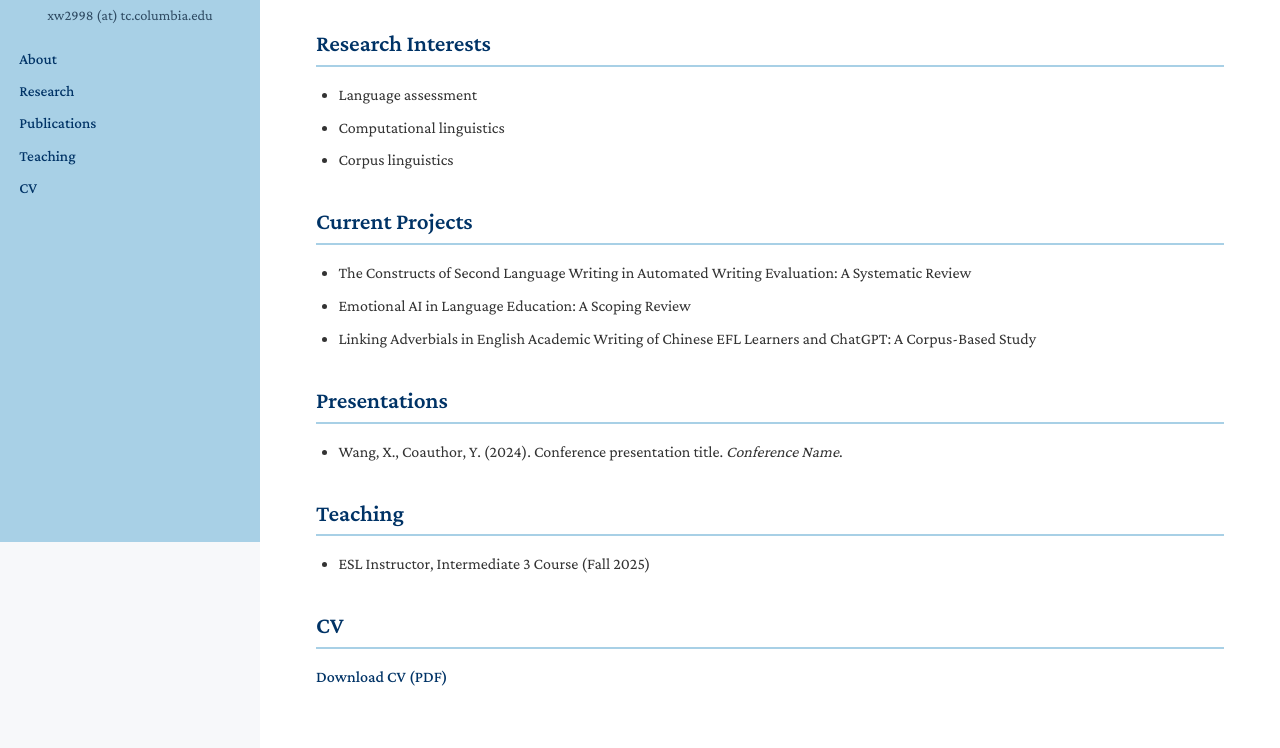
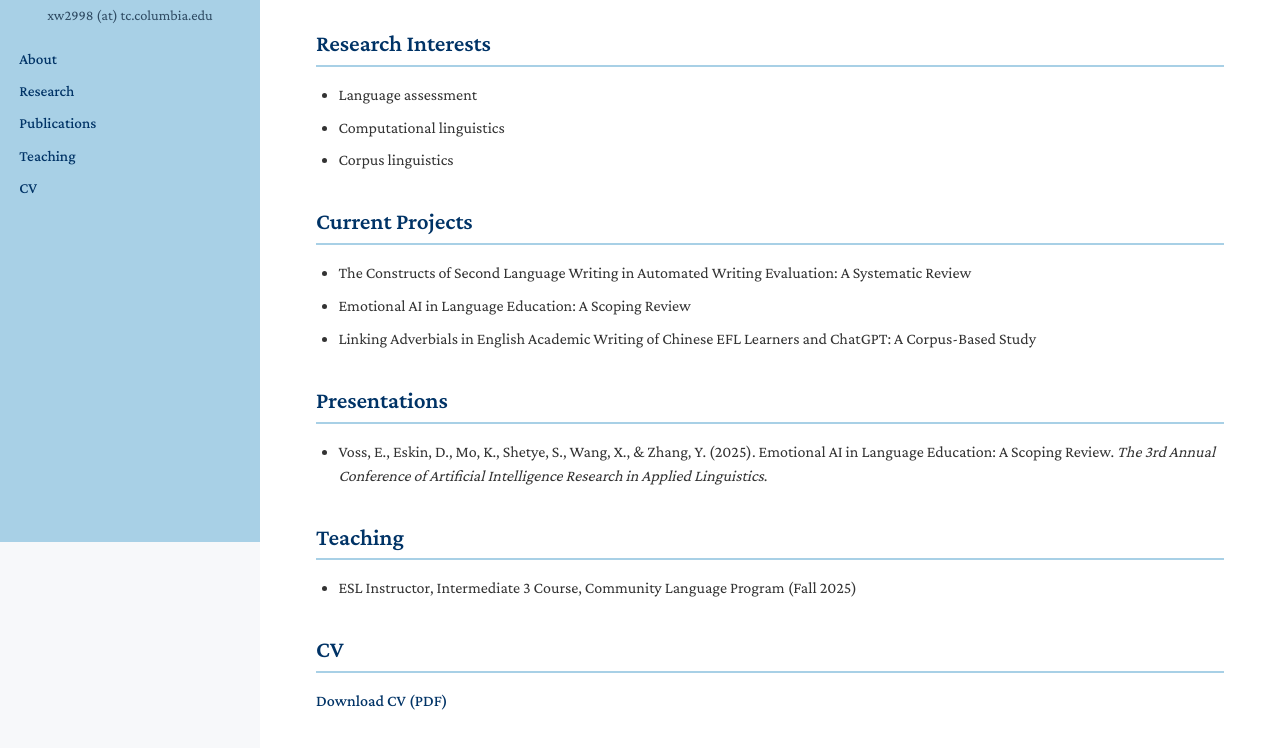
Before and after one commit to xiaoyawangtc/xiaoyawangtc.github.io, a plain HTML site: page index.html in a window 1280 px wide. Shown: the part 258-1006 px from the top of the page. Drawn offline with nearby package versions, Linux system fonts and the light colour scheme.

Commit message:
index.html

```diff
--- a/index.html
+++ b/index.html
@@ -213,7 +213,7 @@
         <section id="publications">
             <h2>Presentations</h2>
             <ul>
-                <li>Wang, X., Coauthor, Y. (2024). Conference presentation title. <em>Conference Name</em>.</li>
+                <li>Voss, E., Eskin, D., Mo, K., Shetye, S., Wang, X., & Zhang, Y. (2025). Emotional AI in Language Education: A Scoping Review. <em>The 3rd Annual Conference of Artificial Intelligence Research in Applied Linguistics</em>.</li>
             </ul>
         </section>
 
@@ -222,7 +222,7 @@
             <h2>Teaching</h2>
             <ul>
                 <li>
-                    ESL Instructor, Intermediate 3 Course (Fall 2025)
+                    ESL Instructor, Intermediate 3 Course, Community Language Program (Fall 2025)
                 </li>
             </ul>
         </section>
```
